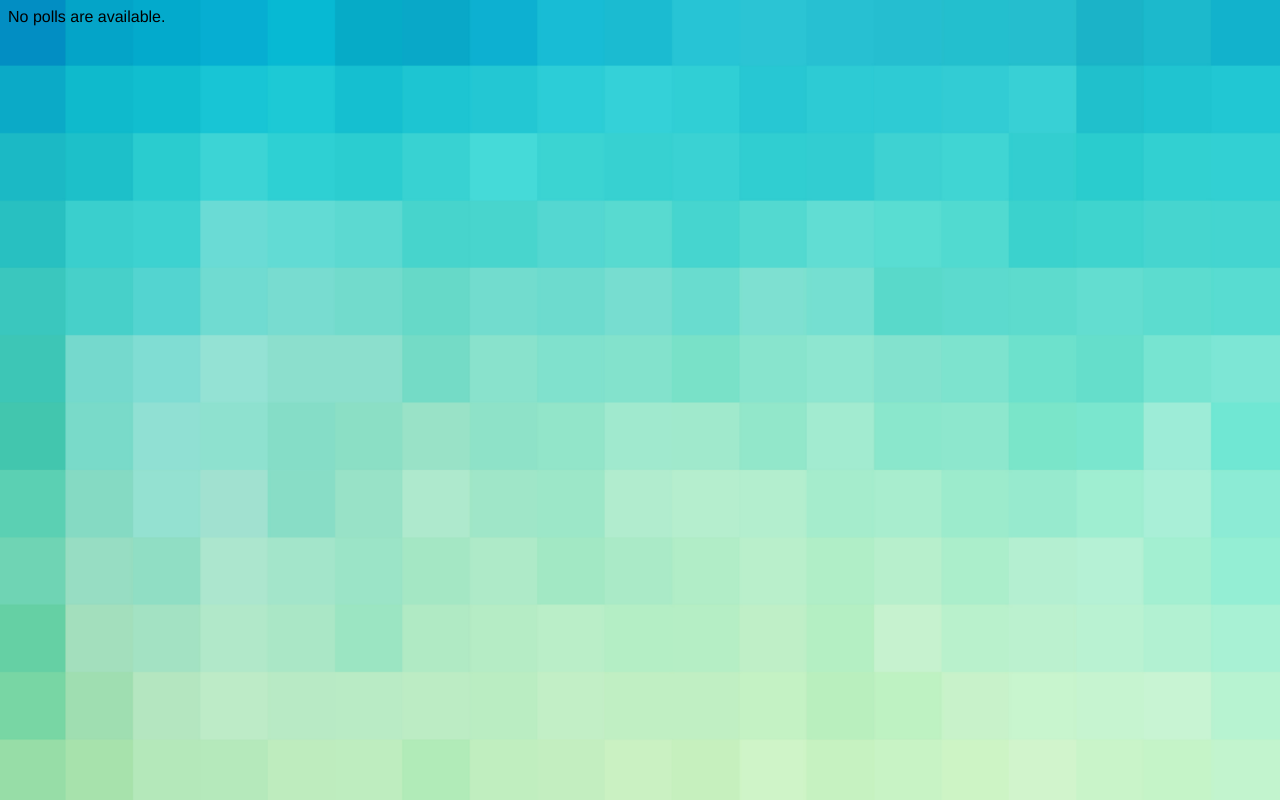
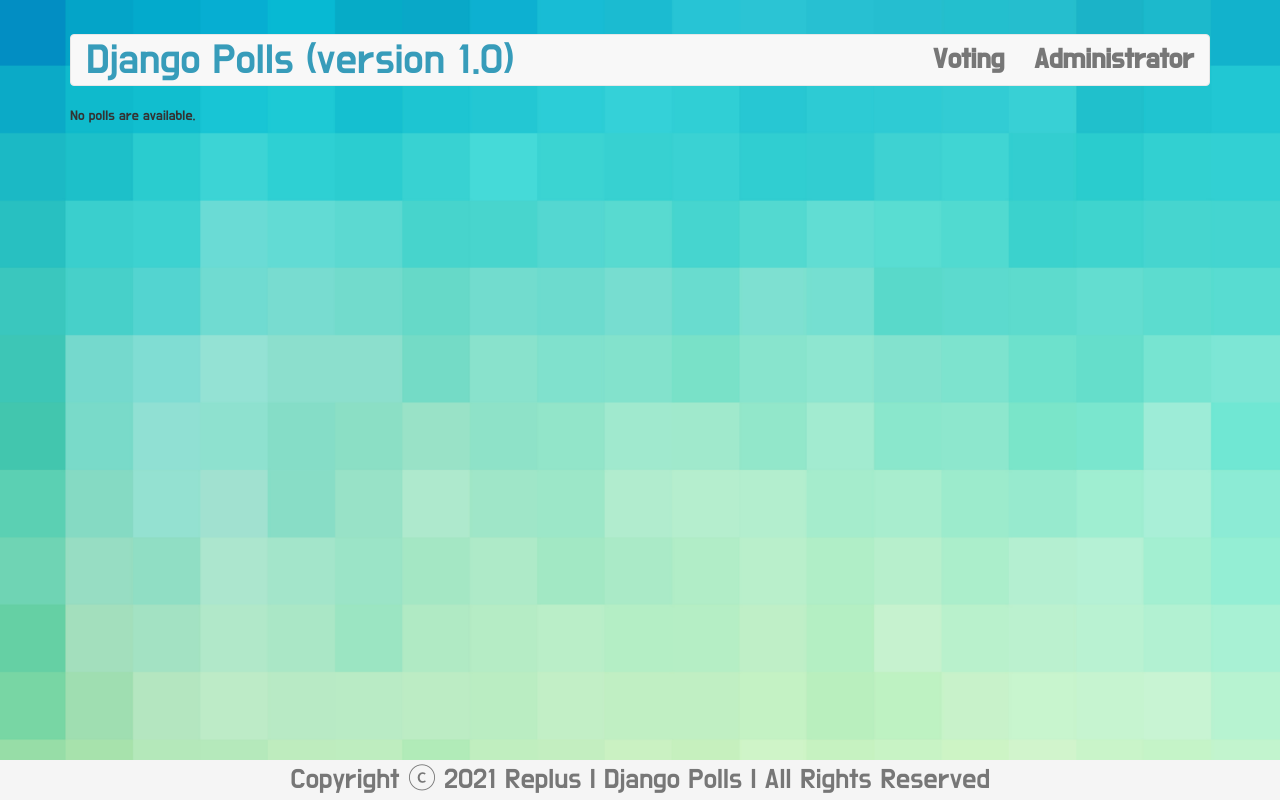
Before and after one commit to 9oormthonUniv-SSU/KDC-Sukhee, a Django app: page /polls/ in a window 1280 px wide. Run offline with Django 3.2, Linux system fonts and the light colour scheme; data that the repository does not hold is empty; some libraries are stand-ins or nearby versions.

Commit message:
5주차 : 템플릿 extends 적용

```diff
--- /dev/null
+++ b/polls/templates/polls/base.html
@@ -0,0 +1,40 @@
+<!DOCTYPE html>
+{% load static %}
+
+<html lang="ko">
+<head>
+  <meta charset="utf-8">
+  <meta http-equiv="X-UA-Compatible" content="IE=edge">
+  <meta name="viewport" content="width=device-width, initial-scale=1">
+  <title>Django Polls (version 1.0)</title>
+  <link href="//maxcdn.bootstrapcdn.com/bootstrap/3.3.7/css/bootstrap.min.css" rel="stylesheet">
+  <link href="//fonts.googleapis.com/css?family=Do+Hyeon|Noto+Sans&display=swap" rel="stylesheet">
+  <link rel="stylesheet" type="text/css" href="{% static 'polls/style.css' %}" />
+</head>
+<body>
+  <div class="container">
+    <nav class="navbar navbar-default">
+      <div class="container-fluid">
+        <div class="navbar-header">
+          <span class="navbar-brand">Django Polls (version 1.0)</span>
+        </div>
+        <ul class="nav navbar-nav">
+          <li><a href = "{% url 'polls:index' %}">Voting</a></li>
+          <li class="navbar-right"><a href = "{% url 'admin:index' %}">Administrator</a></li>
+        </ul>
+      </div>
+    </nav>
+<div>
+      {% block content %}
+      {% endblock %}
+    </div>
+  </div>
+  <footer class="footer">
+    <div class="container">
+      <p class="text-muted">Copyright ⓒ 2021 Replus | Django Polls | All Rights Reserved</p>
+    </div>
+  </footer>
+  <script src="https://ajax.googleapis.com/ajax/libs/jquery/1.12.4/jquery.min.js"></script>
+  <script src="//maxcdn.bootstrapcdn.com/bootstrap/3.3.7/js/bootstrap.min.js"></script>
+</body>
+</html>
--- a/polls/templates/polls/detail.html
+++ b/polls/templates/polls/detail.html
@@ -1,3 +1,6 @@
+{% extends 'polls/base.html' %}
+{% block content %}
+
 <h2>{{ question.question_text }}</h2>
 
 {% if error_message %}
@@ -13,3 +16,4 @@
   {% endfor %}
   <input type="submit" value="Vote">
 </form>
+{% endblock %}
--- a/polls/templates/polls/index.html
+++ b/polls/templates/polls/index.html
@@ -1,5 +1,5 @@
-{% load static %}
-<link rel="stylesheet" type="text/css" href="{% static 'polls/style.css' %}" />
+{% extends 'polls/base.html' %}
+{% block content %}
 
 {% if latest_question_list %}
   <ul>
@@ -13,3 +13,5 @@
 {% else %}
   <p>No polls are available.</p>
 {% endif %}
+
+{% endblock %}
--- a/polls/templates/polls/result.html
+++ b/polls/templates/polls/result.html
@@ -1,3 +1,6 @@
+{% extends 'polls/base.html' %}
+{% block content %}
+
 <h1>{{ question.question_text }}</h1>
 <ul>
   {% for choice in question.choice_set.all %}
@@ -6,3 +9,4 @@
 </ul>
 
 <a href="{% url 'polls:detail' question.id %}">Vote again?</a>
+{% endblock %}
```
